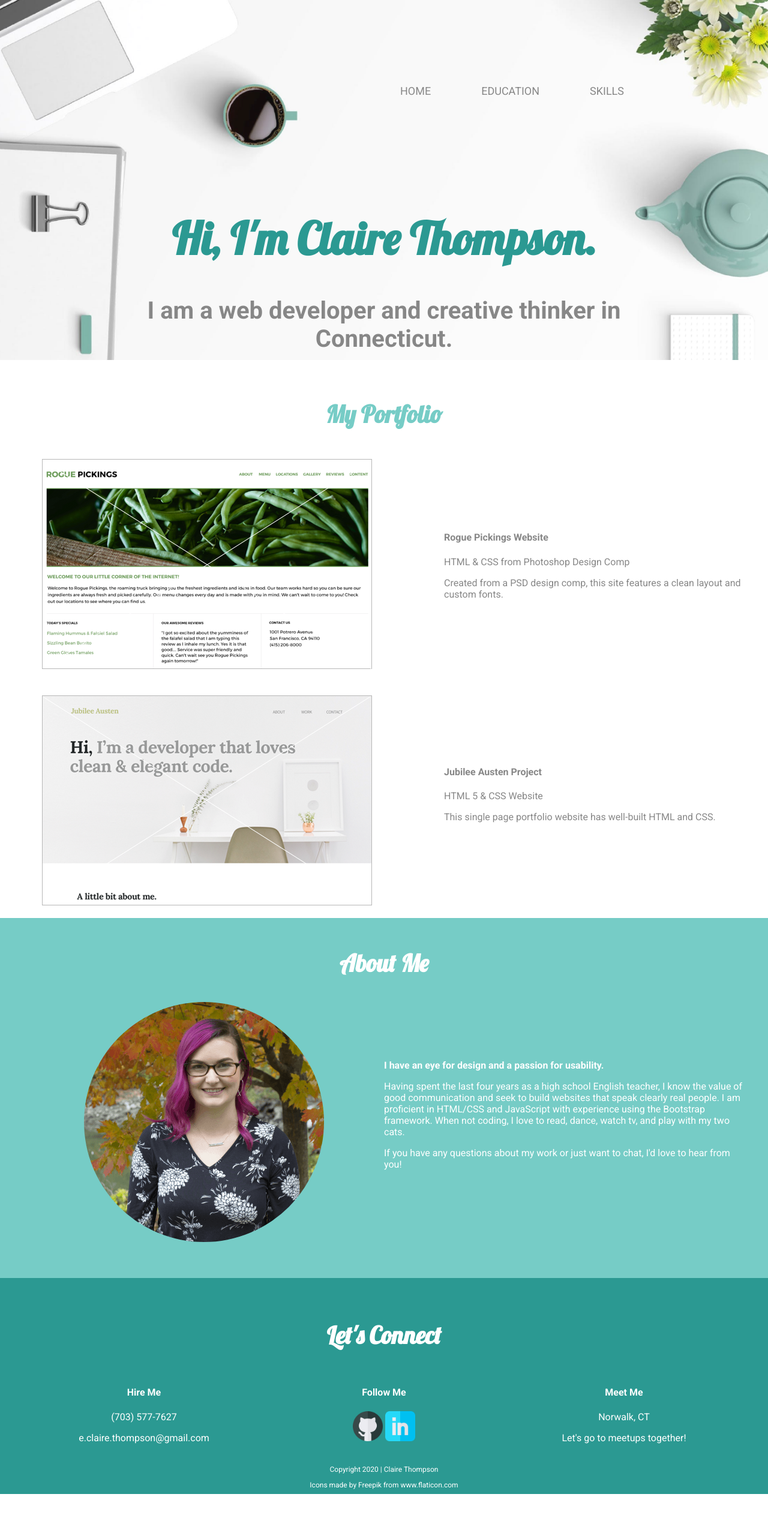
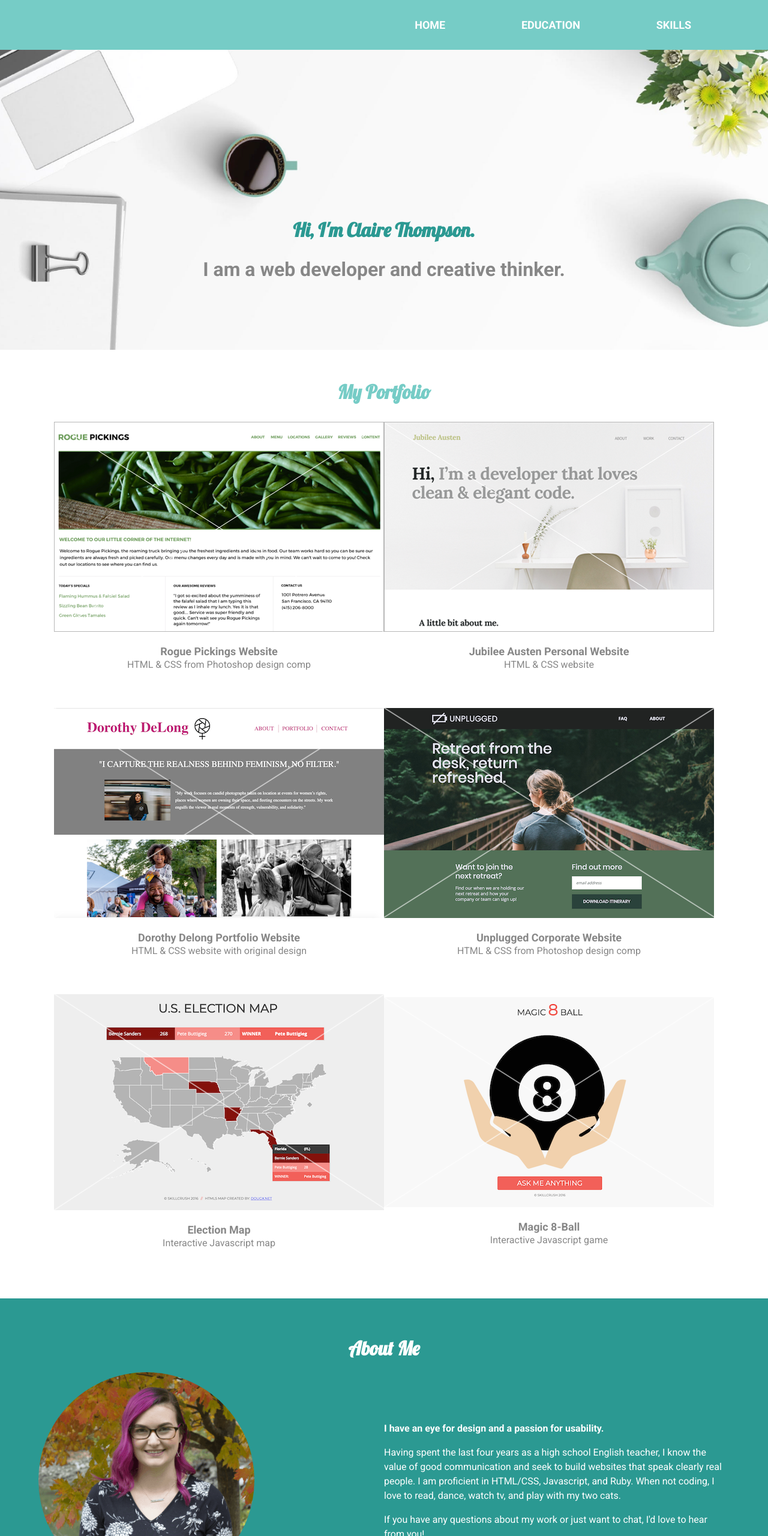
Before and after one commit to claire-thompson/milestone-portfolio-project, a plain HTML site: page index.html in a window 1280 px wide. Shown: the top 2560 px of the page at 60% size. Before the commit the page ends 2490 px from the top, so only its background shows below. Drawn offline with Linux system fonts and the light colour scheme.

Commit message:
Complete HTML and CSS overhaul to responsive

```diff
--- a/css/main.css
+++ b/css/main.css
@@ -1,157 +1,273 @@
 /***** BASE STYLES *****/
+
+html {
+    font-size: 16px;
+}
 
 body {
     font-family: "Roboto", sans-serif;
-    font-size: 16px;
+    font-size: 1em;
+    color: #878787;
+    text-align: left;
+}
+
+ul,
+ol {
+    list-style-type: none;
+    font-weight: bold;
+    text-transform: uppercase;
+}
+
+h1 {
+    font-family: "Lobster", sans-serif;
+    font-size: 3.5em;
+    font-weight: bold;
+    color: #2B9992;
+}
+
+h2 {
+    font-size: 2em;
     color: #878787;
 }
 
-h3 {
+h3,
+h4 {
     font-family: "Lobster", sans-serif;
-    font-size: 30pt;
+    font-size: 2em;
+    margin: 0 0 20px 0;
     text-align: center;
 }
 
-/***** GRID STYLES *****/
-
-.full-width {
-    width: 1200px;
-    margin: 0 auto;
+p {
+    font-size: 1em;
+    line-height: 1.5em;
 }
 
-.half-width {
-    width: 600px;
-    float: left;
+.content-wrapper {
+    width: 90%;
 }
 
-.third-width {
-    width: 400px;
-    float: left;
+a {
+    text-decoration: none;
+    color: #ffffff;
 }
 
-.quarter-width {
-    width: 300px;
-    float: left;
+/***** BASE HEEADER/FOOTER STYLES *****/
+
+header,
+footer {
+  display: flex;
+  justify-content: center;
+  align-items: center;
+  flex-flow: row wrap;
+  background-color: #76CCC6;
 }
 
-#portfolio {
-    height: 850px;
+header {
+    padding: 15px 0;
 }
 
-#about {
-    height: 600px;
-    background-color: #76CCC6;
+header .content-wrapper {
+    display: flex;
+    justify-content: flex-end;
+    align-items: center;
+    flex-flow: row wrap;
+    margin: 0;
+  }
+
+header nav {
+    width: 40%;
 }
 
-#contact {
-    height: 300px;
-    background-color: #2B9992;
-    padding: 30px 0;
+header nav ul {
+    display: flex;
+    justify-content: space-between;
+    width: 100%;
+    padding: 0;
+}
+
+header nav ul li {
+    font-size: 1.125em;
+}
+
+footer {
     text-align: center;
 }
 
-#education {
-    height: 600px;
+footer .content-wrapper {
+    width: 100%;
+    display: flex;
+    flex-direction: column;
+    align-items: center;
 }
 
-#coding {
-    height: 300px;
+footer .footer-content {
+    width: 90%;
+    display: flex;
+    flex-direction: column;
+    align-items: center;
+    margin: 50px 0px;
 }
 
-#additional {
-    height: 300px;
-    background-color: #76CCC6;
+footer h3 {
+    color: #ffffff;
+    margin-bottom: 50px;
 }
 
-/***** HEADER *****/
-
-header .full-width {
-    padding: 50px 0;
+footer h4 {
+    color: #ffffff;
+    font-family: "Roboto", sans-serif;
+    text-transform: uppercase;
+    font-size: 1.5em;
 }
 
-header {
-    height: 600px;
-    background: url('../img/hero-image.png');
-    background-size: cover;
+footer p {
+    margin: 0;
+    color: #ffffff;
 }
 
-nav {
-    float: right;
-    padding: 75px 200px;
+footer .hire {
+    margin-bottom: 50px;
 }
 
-nav ul li {
-    display: inline-block;
+footer .follow {
+    display: flex;
+    flex-direction: row;
+    justify-content: space-around;
+    align-items: center;
+    width: 40%;
+    margin-bottom: 50px;
 }
 
-nav ul li a {
-    text-transform: uppercase;
-    text-decoration: none;
-    font-size: 18px;
-    padding-left: 80px;
-    color: #878787;
+.follow img {
+    width: 50%;
 }
 
-header h1 {
-    padding-top: 250px;
-    font-family: "Lobster", sans-serif;
-    font-size: 56pt;
-    font-weight: bold;
-    color: #2B9992;
+footer .meet {
+    margin-bottom: 50px;
+}
+
+.copyright {
+    margin-bottom: 20px;
+}
+
+.copyright p {
+    font-size: 12px;
+    text-align: center;
+    color: #ffffff;
+}
+
+.copyright a {
+    color: #ffffff;
+    text-decoration: none;
+}
+
+/*----------------------- Mobile Homepage Styles ------------------------*/
+
+/* Hero Area */
+
+.hero-area {
+    display: flex;
+    justify-content: center;
+    flex-flow: row wrap;
+    background-image: url('../img/hero-image.png');
+    background-size: cover;
+    background-position: top;
+    background-repeat: no-repeat;
+    height: 500px;
+  }
+
+  .hero-area .content-wrapper {
+    margin-top: 0;
+  }
+
+.hero-area h1 {
+    text-align: center;
+    margin: 280px 0 0 0;
+}
+
+.hero-area h2 {
     text-align: center;
 }
 
-header h2 {
-    font-size: 30pt;
+/* Portfolio */
+
+.portfolio {
+    display: flex;
+    justify-content: center;
+    flex-flow: row wrap;
+    margin: 50px 0px;
+  }
+
+  .portfolio h3 {
+    margin: 0;
+    color: #76CCC6;
+  }
+
+  .portfolio .portfolio-items {
+    display: flex;
+    justify-content: center;
+    align-items: center;
+    flex-flow: row wrap;
+  }
+
+  .portfolio img {
+      margin: 30px 0px 15px 0px;
+  }
+
+  .portfolio-item-description {
+      margin: 0px 0px 30px 0px;
+  }
+
+  .portfolio h4 {
+    margin: 0;
     text-align: center;
-    width: 800px;
-    margin: auto;
-    color: #878787;
-}
+    font-family: "Roboto", sans-serif;
+    font-size: 1.125em;
+  }
 
-/***** PORTFOLIO SECTION *****/
-
-#portfolio img {
-    padding: 10px 30px 30px 30px;
-}
-
-#portfolio h3 {
-    color: #76CCC6;
-    padding-top: 25px;
-}
-
-#rogue {
-    padding: 110px 0px 140px 100px;
-    margin: auto;
-}
-
-#jubilee {
-    padding: 100px 0px 140px 100px;
-    margin: auto;
-}
+  .portfolio p {
+    margin: 0;
+    text-align: center;
+  }
 
 /***** ABOUT SECTION *****/
 
-#about h3 {
-    padding-top: 50px;
+.about {
+    display: flex;
+    justify-content: center;
+    align-items: center;
+    flex-flow: column;
+    background-color: #2B9992;
+    height: 550px;
+  }
+
+.about .content-wrapper {
+    display: flex;
+    flex-direction: row;
+    align-items: center;
+    justify-content: space-between;
+}
+
+.about h3 {
     color: #ffffff;
 }
 
-#about img {
-    padding: 0px 100px;
+.headshot img {
     border-radius: 100%;
+    width: 90%;
 }
 
-#about p {
+.about p {
     color: #ffffff;
 }
 
-#about p span {
+.about p span {
     font-weight: bold;
 }
 
-#bio {
-    padding-top: 80px;
+.bio {
+    width: 50%;
 }
 
 /***** CONTACT SECTION *****/
@@ -179,19 +295,6 @@ header h2 {
 }
 
 #contact a {
-    color: #ffffff;
-    text-decoration: none;
-}
-
-/***** FOOTER *****/
-
-.copyright p {
-    font-size: 12px;
-    text-align: center;
-    color: #ffffff;
-}
-
-.copyright a {
     color: #ffffff;
     text-decoration: none;
 }
--- a/index.html
+++ b/index.html
@@ -6,83 +6,161 @@
         <link href="css/main.css" rel="stylesheet">
         <link href="css/normalize.css" rel="stylesheet">
     </head>
-    <body id="home">
+
+    <body>
+
         <header>
-            <div class="full-width">
+            <div class="content-wrapper">
                 <nav>
                     <ul>
                         <li>
                             <a href="index.html">Home</a>
+                        </li>
+                        <li>
                             <a href="education.html">Education</a>
+                        </li>
+                        <li>
                             <a href="skills.html">Skills</a>
                         </li>
                     </ul>
                 </nav>
-                <h1>Hi, I'm Claire Thompson.</h1>
-                <h2>I am a web developer and creative thinker in Connecticut.</h2>
             </div>
         </header>
+
         <main>
-        <section id="portfolio">
-            <div class="full-width">
+
+            <section class="hero-area">
+                <div class="content-wrapper">
+                    <h1>Hi, I'm Claire Thompson.</h1>
+                    <h2>I am a web developer and creative thinker.</h2>
+                </div>
+            </section>
+
+            <section class="portfolio">
+                <div class="content-wrapper">
                     <h3>My Portfolio</h3>
-                <div class="half-width">
+                    <div class="portfolio-items">
+                        <article>
+                            <p class="thumbnail">
+                                <a href="https://claire-thompson.github.io/rogue-pickings/" target="_blank">
                                     <img src="img/rogue-pickings-thumbnail.png" alt="Rogue Pickings Thumbnail">
+                                </a>
+                            </p>
+                            <div class="portfolio-item-description">
+                                <h4>Rogue Pickings Website</h4>
+                                <p>HTML & CSS from Photoshop design comp</p>
+                            </div>
+                          </article>
+                          <article>
+                            <p class="thumbnail">
+                                <a href="https://claire-thompson.github.io/jubilee-austen-site/" target="_blank">
                                     <img src="img/jubilee-thumbnail.png" alt="Jubilee Austen Thumbnail">
+                                </a>
+                            </p>
+                            <div class="portfolio-item-description">
+                                <h4>Jubilee Austen Personal Website</h4>
+                                <p>HTML & CSS website</p>
                             </div>
-                <div class="half-width">
-                   <div id="rogue">
-                       <h4>Rogue Pickings Website</h4>
-                        <p>HTML & CSS from Photoshop Design Comp</p>
-                        <p>Created from a PSD design comp, this site features a clean layout and custom fonts.</p>
+                          </article>
+                          <article>
+                            <p class="thumbnail">
+                                <a href="https://claire-thompson.github.io/dd-portfolio-site/" target="_blank">
+                                    <img src="img/dorothy-delong-thumbnail.png" alt="Dorothy Delong Thumbnail">
+                                </a>
+                            </p>
+                            <div class="portfolio-item-description">
+                                <h4>Dorothy Delong Portfolio Website</h4>
+                                <p>HTML & CSS website with original design</p>
                             </div>
-                    <div id="jubilee">
-                        <h4>Jubilee Austen Project</h4>
-                        <p>HTML 5 & CSS Website</p>
-                        <p>This single page portfolio website has well-built HTML and CSS.</p>
+                          </article>
+                          <article>
+                            <p class="thumbnail">
+                                <a href="https://claire-thompson.github.io/unplugged-site/" target="_blank">
+                                    <img src="img/unplugged-thumbnail.png" alt="Unplugged Thumbnail">
+                                </a>
+                            </p>
+                            <div class="portfolio-item-description">
+                                <h4>Unplugged Corporate Website</h4>
+                                <p>HTML & CSS from Photoshop design comp</p>
                             </div>
+                          </article>
+                          <article>
+                            <p class="thumbnail">
+                                <a href="https://claire-thompson.github.io/election-map/" target="_blank">
+                                    <img src="img/election-map-thumbnail.png" alt="Election Map Thumbnail">
+                                </a>
+                            </p>
+                            <div class="portfolio-item-description">
+                                <h4>Election Map</h4>
+                                <p>Interactive Javascript map</p>
+                            </div>
+                          </article>
+                          <article>
+                            <p class="thumbnail">
+                                <a href="https://claire-thompson.github.io/magic-8ball/" target="_blank">
+                                    <img src="img/magic-8ball-thumbnail.png" alt="Magic 8-Ball Thumbnail">
+                                </a>
+                            </p>
+                            <div class="portfolio-item-description">
+                                <h4>Magic 8-Ball</h4>
+                                <p>Interactive Javascript game</p>
+                            </div>
+                          </article>
+
                     </div>
                 </div>
             </section>
-        <section id="about">
-            <div class="full-width">
+
+            <section class="about">
                 <h3>About Me</h3>
-                <div class="half-width">
+                <div class="content-wrapper">
+                    <div class="headshot">
                         <img src="img/about.png" alt="Claire Thompson Headshot">
                     </div>
-                <div class="half-width">
-                    <div id="bio">
+                    <div class="bio">
                         <p><span>I have an eye for design and a passion for usability.</span></p>
-                        <p>Having spent the last four years as a high school English teacher, I know the value of good communication and seek to build websites that speak clearly real people. I am proficient in HTML/CSS and JavaScript with experience using the Bootstrap framework. When not coding, I love to read, dance, watch tv, and play with my two cats. </p>
+                        <p>Having spent the last four years as a high school English teacher,
+                            I know the value of good communication and seek to build websites
+                            that speak clearly real people. I am proficient in HTML/CSS, Javascript, and Ruby.
+                            When not coding, I love to read, dance, watch tv, and play with my two cats. </p>
                         <p>If you have any questions about my work or just want to chat, I'd love to hear from you!</p>
                     </div>
                 </div>
-            </div>
             </section>
-        <footer id="contact">
-            <div class="full-width">
+        </main>
+
+        <footer>
+
+            <div class="content-wrapper">
+
+                <div class="footer-content">
                     <h3>Let's Connect</h3>
-                    <div class="third-width">
+                    <div class="hire">
                         <h4>Hire Me</h4>
                         <p>(703) 577-7627</p>
                         <a href="mailto:e.claire.thompson@gmail.com">e.claire.thompson@gmail.com</a>
                     </div>
-                    <div class="third-width">
                     <h4>Follow Me</h4>
-                        <a href="https://github.com/claire-thompson"><img src="img/github.png" alt="Github icon"></a>
-                        <a href="https://www.linkedin.com/in/claireethompson/"><img src="img/linkedin.png" alt="LinkedIn icon"></a>
+                    <div class="follow">
+                        <a href="https://github.com/claire-thompson"><img src="img/github.svg" alt="Github icon"></a>
+                        <a href="https://www.instagram.com/poeticretellings/"><img src="img/instagram.svg" alt="Instagram icon"></a>
+                        <a href="https://www.linkedin.com/in/claireethompson/"><img src="img/linkedin.svg" alt="LinkedIn icon"></a>
+                        <a href=""></a>
                     </div>
-                    <div class="third-width">
                     <h4>Meet Me</h4>
+                    <div class="meet">
                         <p>Norwalk, CT</p>
                         <p>Let's go to meetups together!</p>
                     </div>
                 </div>
-            <div class="full-width copyright">
+
+                <div class="copyright">
                     <p>Copyright 2020 | Claire Thompson</p>
                     <p>Icons made by <a href="https://www.flaticon.com/authors/freepik" title="Freepik">Freepik</a> from <a href="https://www.flaticon.com/" title="Flaticon">www.flaticon.com</a></p>
                 </div>
+
+            </div>
         </footer>
-    </main>
+
     </body>
 </html>
```
Also changed, not shown: img/dorothy-delong-thumbnail.png (added), img/election-map-thumbnail.png (added), img/github.png (deleted), img/github.svg (added), img/instagram.svg (added), img/linkedin.svg (added), img/magic-8ball-thumbnail.png (added), img/unplugged-thumbnail.png (added), 2 other files. Lines whose indentation alone changed are shown as unchanged.
